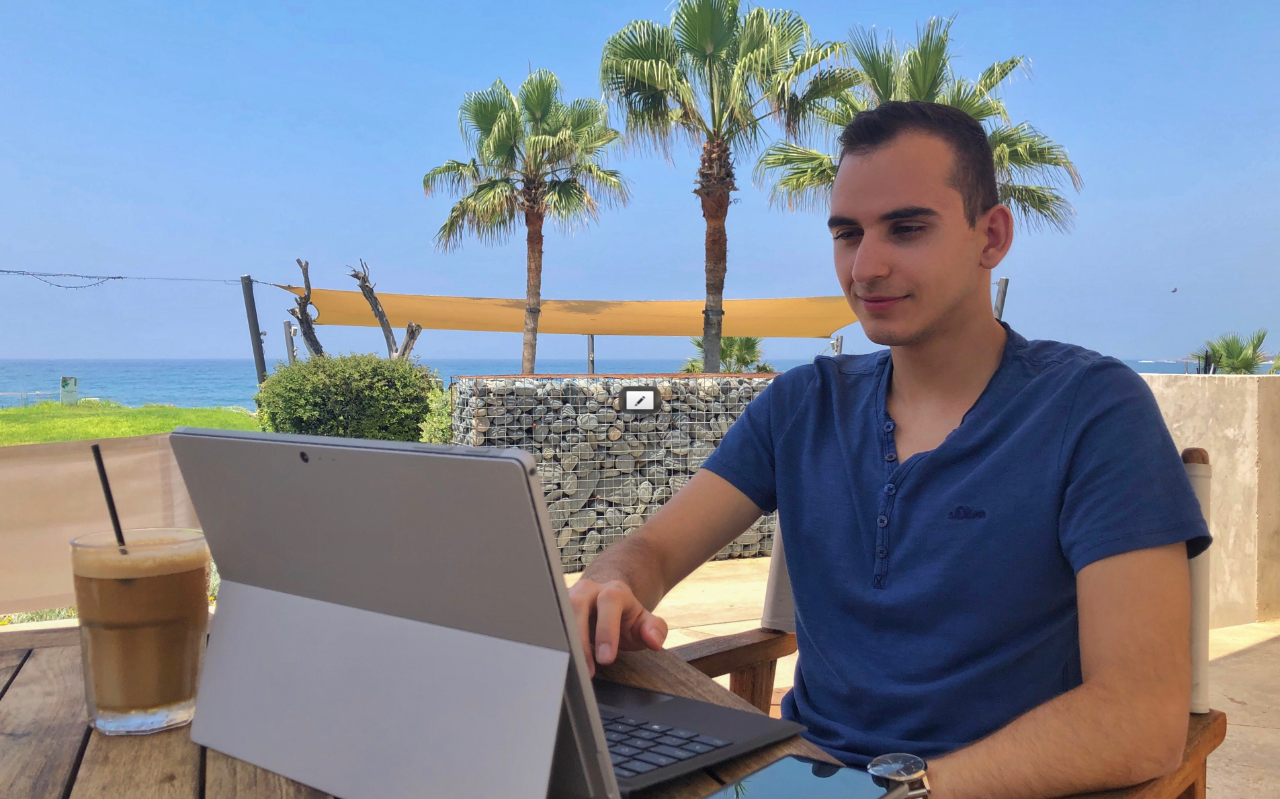
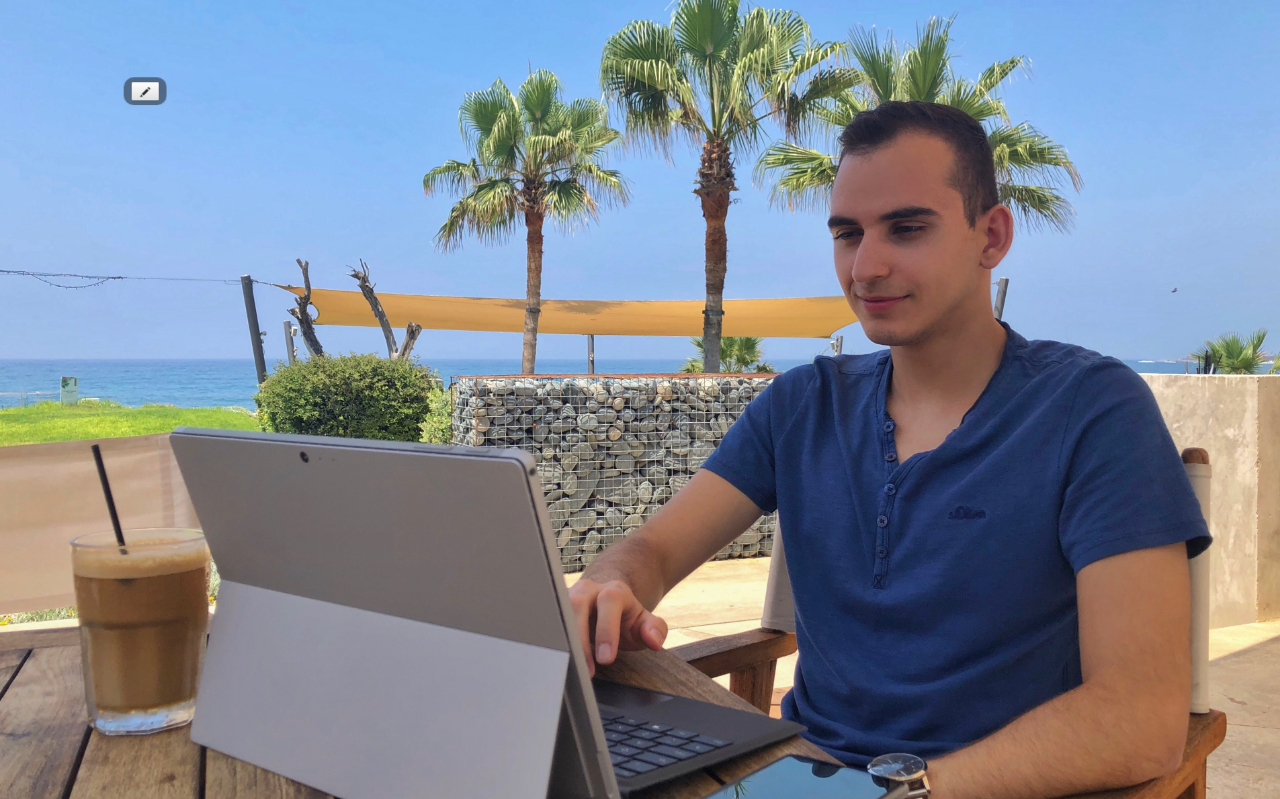
Before and after one commit to Bruncohris13/bridging_coursework, a Django app: page / in a window 1280 px wide. Shown: the part 50-849 px from the top of the page. Run offline with Django 3.2, Linux system fonts and the light colour scheme; the visitor is signed in with stand-in values (Sample User, id 1); data that the repository does not hold is empty; some libraries are stand-ins or nearby versions.

Commit message:
Put the bio box top left

```diff
--- a/django/cv/static/cv/css/cv.css
+++ b/django/cv/static/cv/css/cv.css
@@ -19,9 +19,9 @@
     margin: 0;
     padding: 0;
     position: relative;
-    top: 50%;
-    left: 50%;
-    transform: translate(-50%, -50%);
+    top: 10%;
+    left: 10%;
+    transform: translate(-10%, -10%);
     height: min-content;
     -webkit-backdrop-filter: blur(2px);
     backdrop-filter: blur(2px);
```
